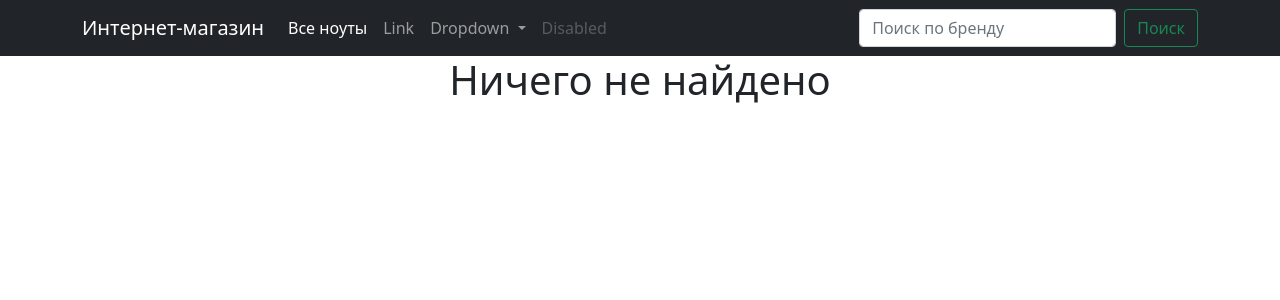
After one commit to kurrbanov/inno_django, a Django app: page /search/ in a window 1280 px wide. The commit adds this page. Shown: the top 300 px of the page. Run offline with Django 3.2, Linux system fonts and the light colour scheme.

Commit message:
added search

```diff
--- a/server/application/views.py
+++ b/server/application/views.py
@@ -17,3 +17,16 @@ def list_laptops(request):
         data.append([laptops[i], list_photos[i]])
 
     return render(request, "laptops_list.html", {"laptops": data})
+
+
+def search_by_brand(request):
+    if request.method == "POST":
+        laptops = Laptop.objects.filter(brand=request.POST["brand"])
+
+        if len(laptops) == 0:
+            return render(request, "search_results.html", {"found": False})
+
+        context = {"found": True, "laptops": laptops}
+        return render(request, "search_results.html", context)
+
+    return render(request, "search_results.html")
--- a/server/server/urls.py
+++ b/server/server/urls.py
@@ -19,10 +19,11 @@ from django.urls import path
 from django.conf import settings
 from django.conf.urls.static import static
 
-from application.views import main_page, list_laptops
+from application.views import main_page, list_laptops, search_by_brand
 
 urlpatterns = [
     path('admin/', admin.site.urls),
-    path('', main_page, name=""),
-    path('laptops/', list_laptops, name='laptops')
+    path('', main_page, name=''),
+    path('laptops/', list_laptops, name='laptops'),
+    path('search/', search_by_brand, name='search')
 ] + static(settings.STATIC_URL, document_root=settings.STATIC_ROOT)
--- a/server/templates/base_index.html
+++ b/server/templates/base_index.html
@@ -45,9 +45,10 @@
                     <a class="nav-link disabled" href="#" tabindex="-1" aria-disabled="true">Disabled</a>
                 </li>
             </ul>
-            <form class="d-flex">
-                <input class="form-control me-2" type="search" placeholder="Search" aria-label="Search">
-                <button class="btn btn-outline-success" type="submit">Search</button>
+            <form method="POST" class="d-flex" action="{% url 'search' %}">
+                {% csrf_token %}
+                <input class="form-control me-2" type="search" placeholder="Поиск по бренду" aria-label="Search" name="brand">
+                <button class="btn btn-outline-success" type="submit">Поиск</button>
             </form>
         </div>
     </div>
--- /dev/null
+++ b/server/templates/search_results.html
@@ -0,0 +1,15 @@
+{% extends 'base_index.html' %}
+{% load static %}
+
+{% block content %}
+    {% if not found %}
+        <h1 class="text-center">Ничего не найдено</h1>
+    {% else %}
+        <ul>
+        {% for laptop in laptops %}
+            <li>{{ laptop.name }}</li>
+        {% endfor %}
+        </ul>
+    {% endif %}
+
+{% endblock content %}
```
